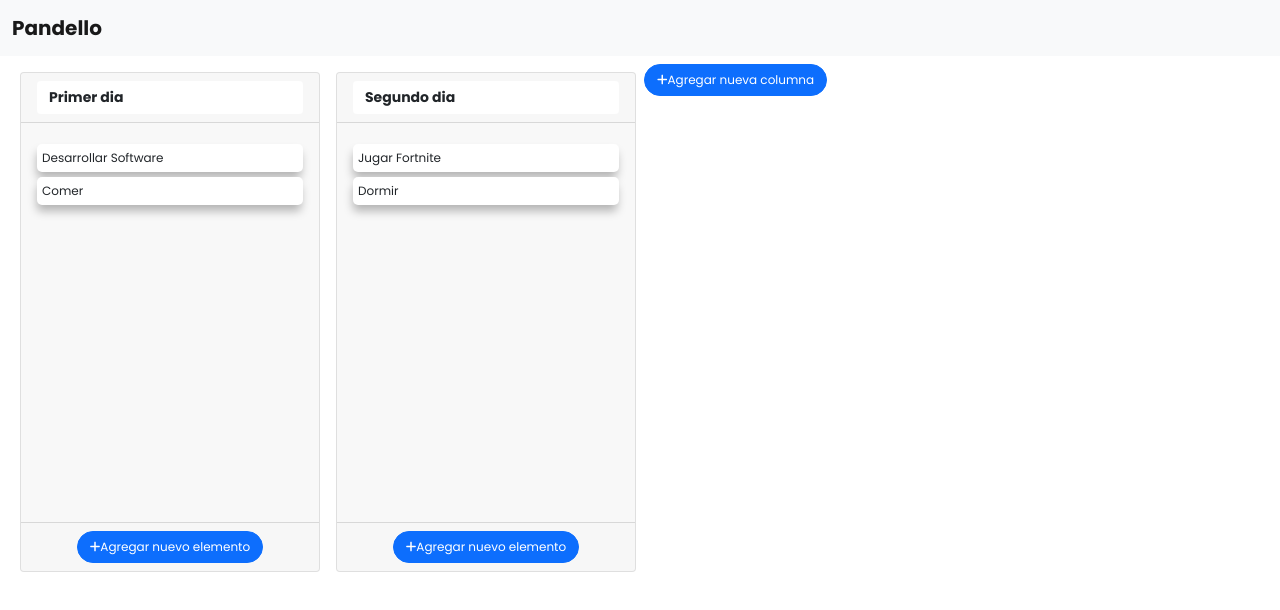
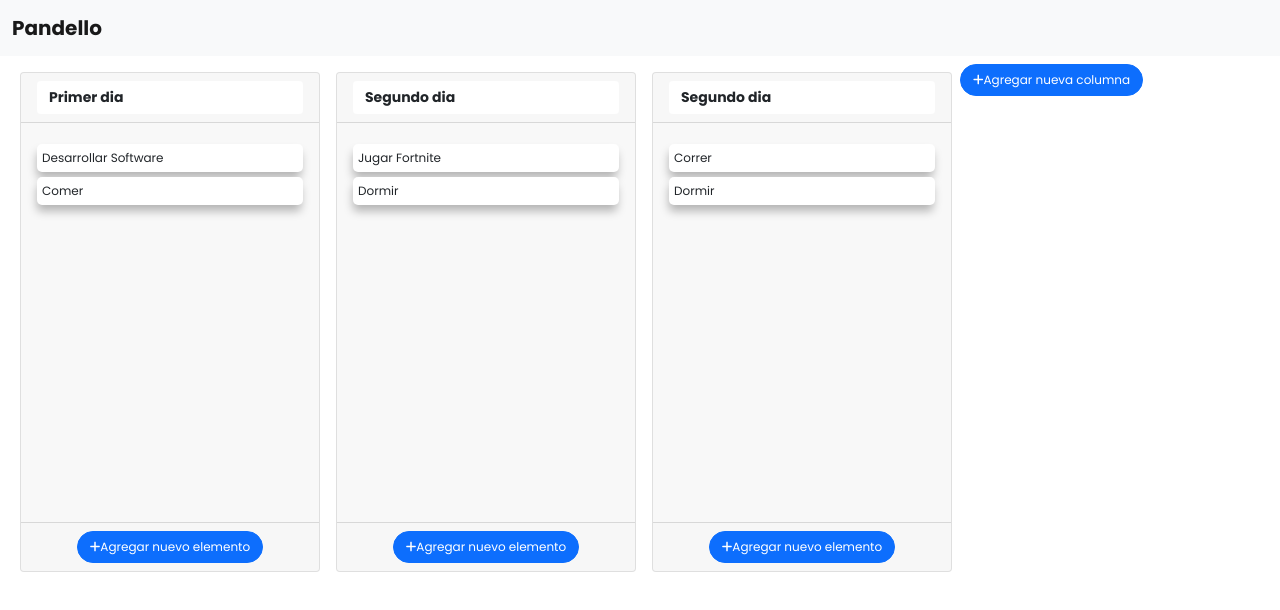
Before and after one commit to EmmanuelDeLaion/Pandello, a React (Create React App) app: page /pandello in a window 1280 px wide. Shown: the top 610 px of the page. Built offline with nearby package versions, Linux system fonts and the light colour scheme.

Commit message:
cambiar titulo de columnas

```diff
--- a/src/App.js
+++ b/src/App.js
@@ -7,22 +7,39 @@ import List from './components/Lista';
 import AgregadorText from './components/AgregadorText';
 import Agregador from './components/Agregador';
 
+import ContextApi from './ContextApi';
 
 
 function App() {
 
-  const [datos, setDatos] = useState(datosListas);
-  console.log(datos);
+  const [data, setData] = useState(datosListas);
+  console.log(data);
+
+
+  const actualizarTituloLista = (titulo, idListas) => {
+    const lista = data.listas[idListas]
+
+    setData({
+      ...data,
+      idListas: {
+        ...data.listas,
+        [idListas]: lista
+      }
+    });
+  }
+
 
   return (
+
+    <ContextApi.Provider value={{ actualizarTituloLista }}>
+
       <div className="App">
         <Navbar titulo="Pandello" />
-
         <div className="container-fluid mt-2">
           <div className="d-flex justify-content-beetween">
             {
-            datos.idListas.map(idLista =>{
-              const lista = datos.listas[idLista]
+              data.idListas.map(idLista => {
+                const lista = data.listas[idLista]
                 return <List lista={lista} key={idLista}></List>
               })
             }
@@ -30,9 +47,11 @@ function App() {
           </div>
 
         </div>
+      </div>
+
+    </ContextApi.Provider>
 
 
-    </div>
   );
 }
 
--- /dev/null
+++ b/src/ContextApi.js
@@ -0,0 +1,5 @@
+import React from 'react'
+import {createContext} from 'react';
+
+
+export default createContext(null);
--- a/src/components/Lista.js
+++ b/src/components/Lista.js
@@ -6,7 +6,6 @@ import Agregador from './Agregador';
 
 const List = ({ lista }) => {
 
-    console.log(lista);
 
     return (
         <div>
--- a/src/components/TituloLista.js
+++ b/src/components/TituloLista.js
@@ -1,15 +1,29 @@
-import React, { useState } from 'react'
+import React, { useState, useContext } from 'react'
+import ContextApi from '../ContextApi';
 
-const TituloLista = ({titulo, IdLista}) => {
+const TituloLista = ({ titulo, idListas }) => {
 
     const [tituloLista, setTituloLista] = useState(titulo);
+    const { actualizarTituloLista } = useContext(ContextApi);
+
+
+    const handleBlur = () => {
+        actualizarTituloLista(tituloLista, idListas);
+    }
+
 
     return (
         <div>
 
             <form>
                 <div className="form-group">
-                    <input type="text" className="form-control titulo-input" value={tituloLista} onChange={e => setTituloLista(e.target.value)} ></input>
+                    <input
+                        onBlur={handleBlur}
+                        type="text"
+                        className="form-control titulo-input"
+                        value={tituloLista}
+                        onChange={e => setTituloLista(e.target.value)} >
+                    </input>
                 </div>
             </form>
 
--- a/src/data/tareas.js
+++ b/src/data/tareas.js
@@ -28,7 +28,22 @@ const datosListas = {
                 }
             ],
         },
+
+        "lista3": {
+            id: "lista3",
+            titulo: "Segundo dia",
+            cards: [
+                {
+                    id: "card1",
+                    titulo: "Correr"
+                },
+                {
+                    id: "card2",
+                    titulo: "Dormir"
+                }
+            ],
+        },
     },
-    idListas: ["lista1", "lista2"]
+    idListas: ["lista1", "lista2", "lista3"]
 }
 export default datosListas;
```
Also changed, not shown: src/components/AgregadorText.js (+23 -3 lines), src/components/Agregador.js (line endings or trailing spaces), src/components/Card.js (line endings or trailing spaces), src/components/navbar.js (line endings or trailing spaces). Lines whose indentation alone changed are shown as unchanged.
